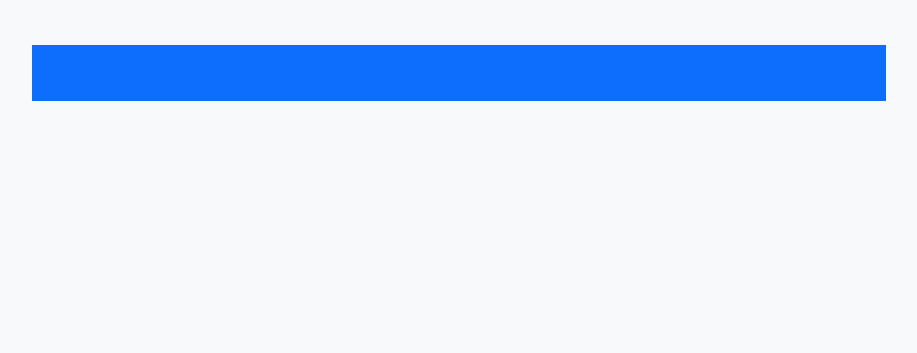
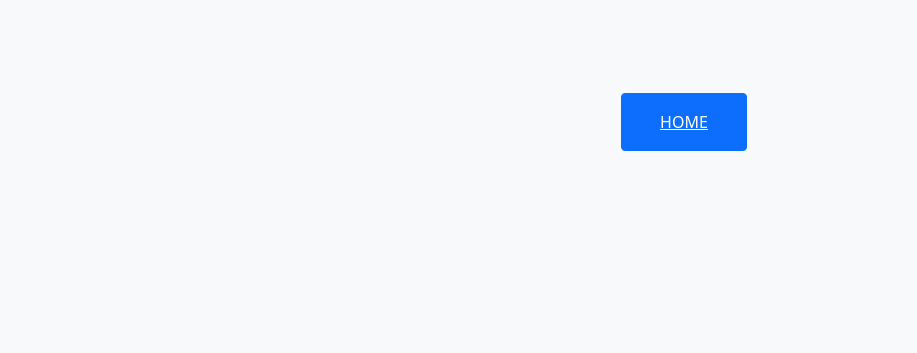
Before and after one commit to LorenzoRottigni/js-mail-dadi, a plain HTML site: page dice-game/dice-game.html in a window 1280 px wide. Shown: the part 447-800 px from the top of the page, without its empty margins (181-1098 px from the left). Drawn offline with nearby package versions, Linux system fonts and the light colour scheme.

Commit message:
Esercizio completo

```diff
--- a/dice-game/dice-game.css
+++ b/dice-game/dice-game.css
@@ -8,3 +8,6 @@ i{
     width: 50%;
     text-align: center;
 }
+.container{
+    max-width: 900px;
+}
--- a/dice-game/dice-game.html
+++ b/dice-game/dice-game.html
@@ -11,7 +11,7 @@
     <title>Dice Guesser</title>
   </head>
   <body class="bg-light">
-    <div class="container-fluid mt-5">
+    <div class="container mt-5">
         <div class="row">
           <div class="col-10 offset-1 d-flex justify-content-around">
             <div>
@@ -28,11 +28,20 @@
               <button class="btn btn-secondary text-white py-3" type="button">Go</button>
             </div>
           </div>
-          <div class="col-8 offset-2 d-flex justify-content-center bg-primary text-white py-4">
+          <div id="output-container" class="col-8 offset-2 d-none justify-content-center bg-primary text-white py-4">
             <h1 id="output-target"></h1>
           </div>
         </div>
     </div>
+    <div class="container mt-5">
+      <div class="row">
+          <div class="col-2 offset-8">
+              <div class="d-grid gap-2 mb-5">
+                  <button class="btn btn-primary text-white py-3" type="button"><a href="../index.html" class="text-white">HOME</a></button>
+              </div>
+          </div>
+      </div>
+  </div>
     <!-- Option 1: Bootstrap Bundle with Popper -->
     <script src="https://cdn.jsdelivr.net/npm/bootstrap@5.0.2/dist/js/bootstrap.bundle.min.js" integrity="sha384-MrcW6ZMFYlzcLA8Nl+NtUVF0sA7MsXsP1UyJoMp4YLEuNSfAP+JcXn/tWtIaxVXM" crossorigin="anonymous"></script>
     <script src="dice-game.js"></script>
--- a/dice-game/dice-game.js
+++ b/dice-game/dice-game.js
@@ -1,6 +1,7 @@
 const clientDice = document.querySelector('.col-10 div:nth-child(1) .dice');
 const serverDice = document.querySelector('.col-10 div:nth-child(2) .dice');
 const outputTarget = document.getElementById('output-target');
+const outputContainer = document.getElementById('output-container');
 const button = document.querySelector('button');
 
 button.addEventListener('click', function(){
@@ -18,6 +19,7 @@ button.addEventListener('click', function(){
         serverDice.appendChild(diceDot);
         diceDot.setAttribute('class', 'fas fa-dot-circle')
     }
+    outputContainer.style.setProperty('display', 'flex', 'important');
     if(clientRand > serverRand){
         outputTarget.textContent = 'You Won'
     }else if(clientRand === serverRand){
--- a/mail-checker/mail-checker.css
+++ b/mail-checker/mail-checker.css
@@ -0,0 +1,3 @@
+.container{
+    max-width: 700px;
+}
--- a/mail-checker/mail-checker.js
+++ b/mail-checker/mail-checker.js
@@ -8,7 +8,7 @@ button.addEventListener("click", function(){
     let accessGranted;
     for (let i = 0; i < whiteList.length && !accessGranted; i++) {
         const whiteListMail = whiteList[i];
-        if(mailInput.value === whiteListMail){
+        if(mailInput.value.toLowerCase() === whiteListMail.toLowerCase()){
             outputContainer.style.setProperty('display', 'block', 'important');
             outputTarget.textContent = 'access granted for '+ mailInput.value;
             accessGranted = true
--- a/style.css
+++ b/style.css
@@ -0,0 +1,25 @@
+*{
+    padding: 0;
+    margin: 0;
+    box-sizing: border-box;
+}
+body{
+    display: flex;
+}
+div{
+    height: 100vh;
+    width: 50%;
+    display: flex;
+    justify-content: center;
+    align-items: center;
+}
+div:nth-child(1){
+    background-color: coral;
+}
+div:nth-child(2){
+    background-color:cornflowerblue;
+}
+a{
+    text-decoration: none;
+    color: white
+}
```
Also changed, not shown: index.html (+19 -0 lines), mail-checker/mail-checker.html (+10 -0 lines), main.js (deleted).
